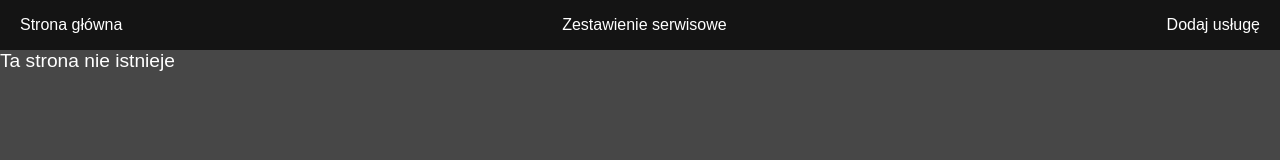
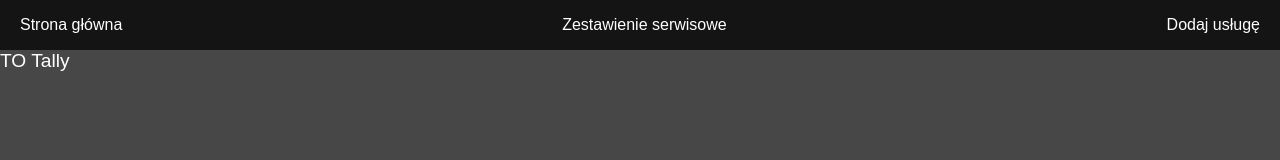
Before and after one commit to patryk177m/Car_repairs_FRONTEND, a React (Create React App) app: page /list in a window 1280 px wide. Shown: the top 160 px of the page. Built offline with nearby package versions, Linux system fonts and the light colour scheme; no server answers.

Commit message:
fix and added roter TallyListPage

```diff
--- /dev/null
+++ b/src/components/Tally.tsx
@@ -0,0 +1,7 @@
+import React from "react";
+
+export const Tally = () => {
+    return (
+        <div> TO Tally</div>
+    )
+}
--- a/src/index.tsx
+++ b/src/index.tsx
@@ -6,6 +6,7 @@ import reportWebVitals from './reportWebVitals';
 import {BrowserRouter, Route, Routes} from "react-router";
 import {Home} from "./pages/Home";
 import { FormAddTally } from "./pages/FormAddTally";
+import {TallyListPage} from "./pages/TallyListPage";
 import {NotFound} from "./pages/NotFound";
 import {Header} from "./components/Header";
 
@@ -21,6 +22,7 @@ root.render(
               <Route path="/" element={< App />} />
               <Route index element={< Home />} />
               <Route path="/add" element={< FormAddTally />}/>
+              <Route path="/list" element={< TallyListPage />}/>
               {/* obsługa nieistniejących ścieżek */}
               <Route path="*" element={< NotFound />} />
           </Routes>
--- /dev/null
+++ b/src/pages/TallyListPage.tsx
@@ -0,0 +1,9 @@
+import React from "react";
+import {Tally} from "../components/Tally";
+
+
+export const TallyListPage = (props: any) => {
+    return (
+        <Tally />
+    )
+}
```
